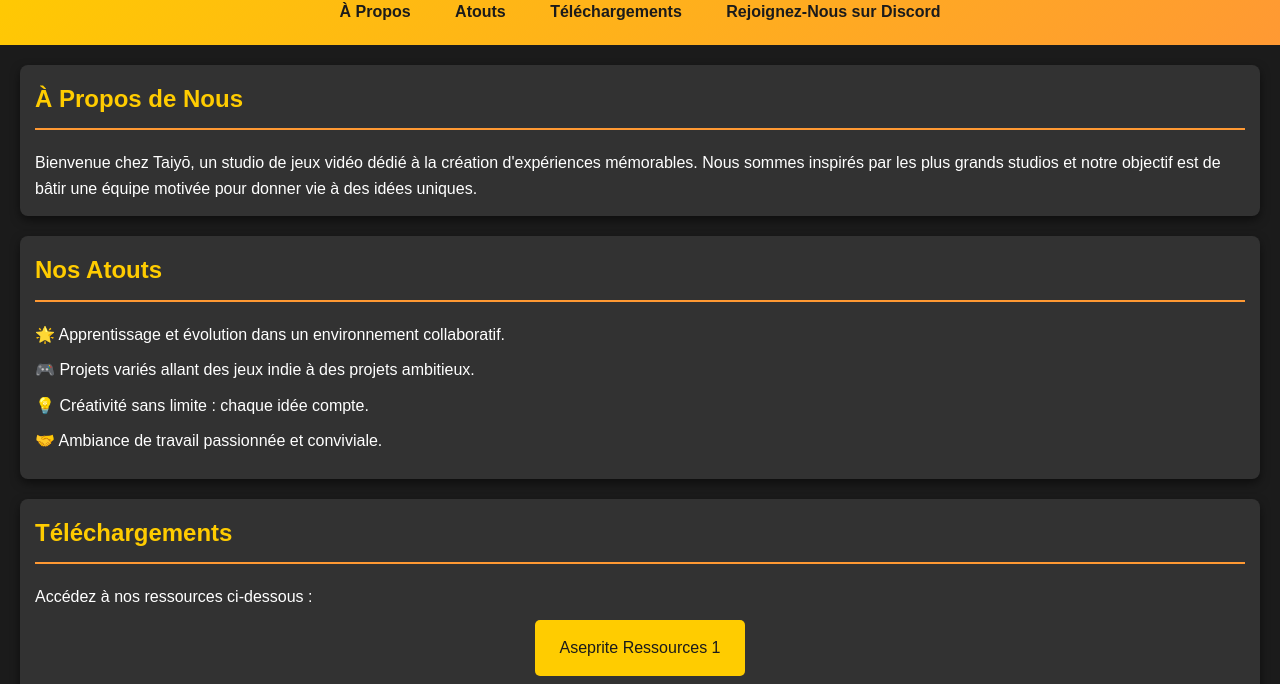
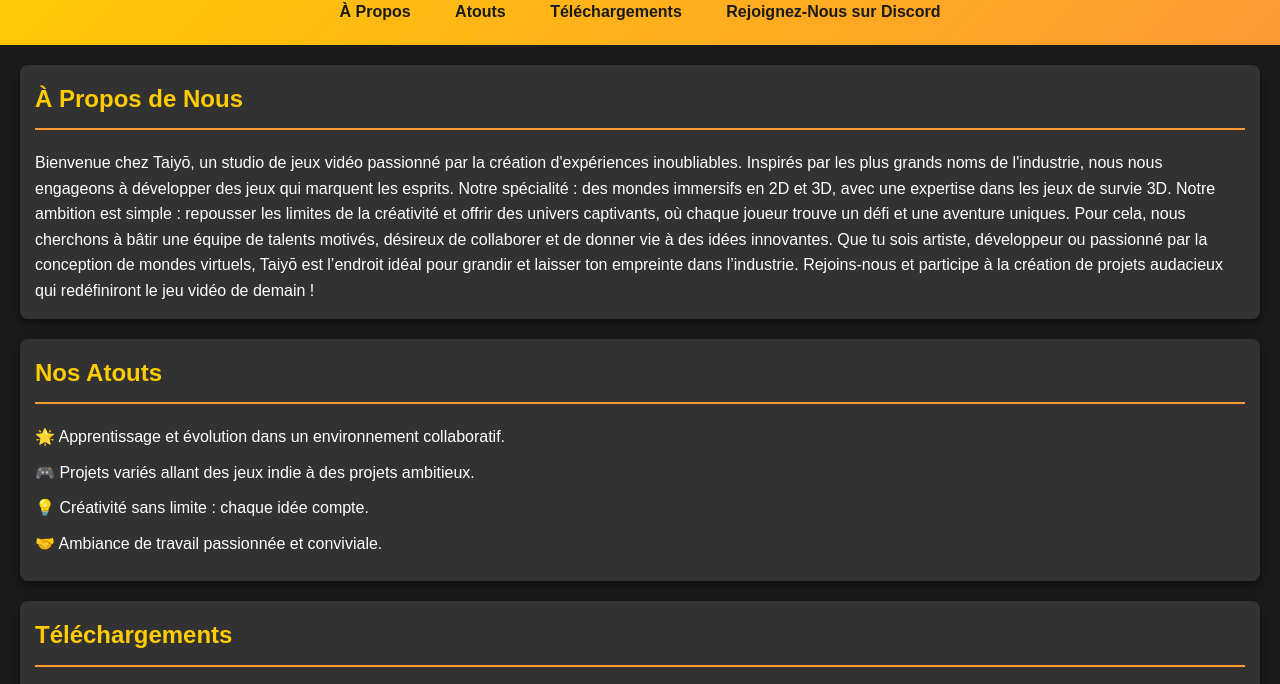
Before and after one commit to Toragp28/PixelM1, a plain HTML site: page index.html in a window 1280 px wide. Shown: the part 95-779 px from the top of the page. Drawn offline with Linux system fonts and the light colour scheme.

Commit message:
Update index.html

```diff
--- a/index.html
+++ b/index.html
@@ -25,9 +25,12 @@
         <section id="about">
             <h2>À Propos de Nous</h2>
             <p>
-                Bienvenue chez Taiyō, un studio de jeux vidéo dédié à la création d'expériences mémorables.
-                Nous sommes inspirés par les plus grands studios et notre objectif est de bâtir une équipe motivée pour
-                donner vie à des idées uniques.
+               Bienvenue chez Taiyō, un studio de jeux vidéo passionné par la création d'expériences inoubliables.
+Inspirés par les plus grands noms de l'industrie, nous nous engageons à développer des jeux qui marquent les esprits. Notre spécialité : des mondes immersifs en 2D et 3D, avec une expertise dans les jeux de survie 3D.
+
+Notre ambition est simple : repousser les limites de la créativité et offrir des univers captivants, où chaque joueur trouve un défi et une aventure uniques. Pour cela, nous cherchons à bâtir une équipe de talents motivés, désireux de collaborer et de donner vie à des idées innovantes.
+
+Que tu sois artiste, développeur ou passionné par la conception de mondes virtuels, Taiyō est l’endroit idéal pour grandir et laisser ton empreinte dans l’industrie. Rejoins-nous et participe à la création de projets audacieux qui redéfiniront le jeu vidéo de demain !
             </p>
         </section>
 
```
